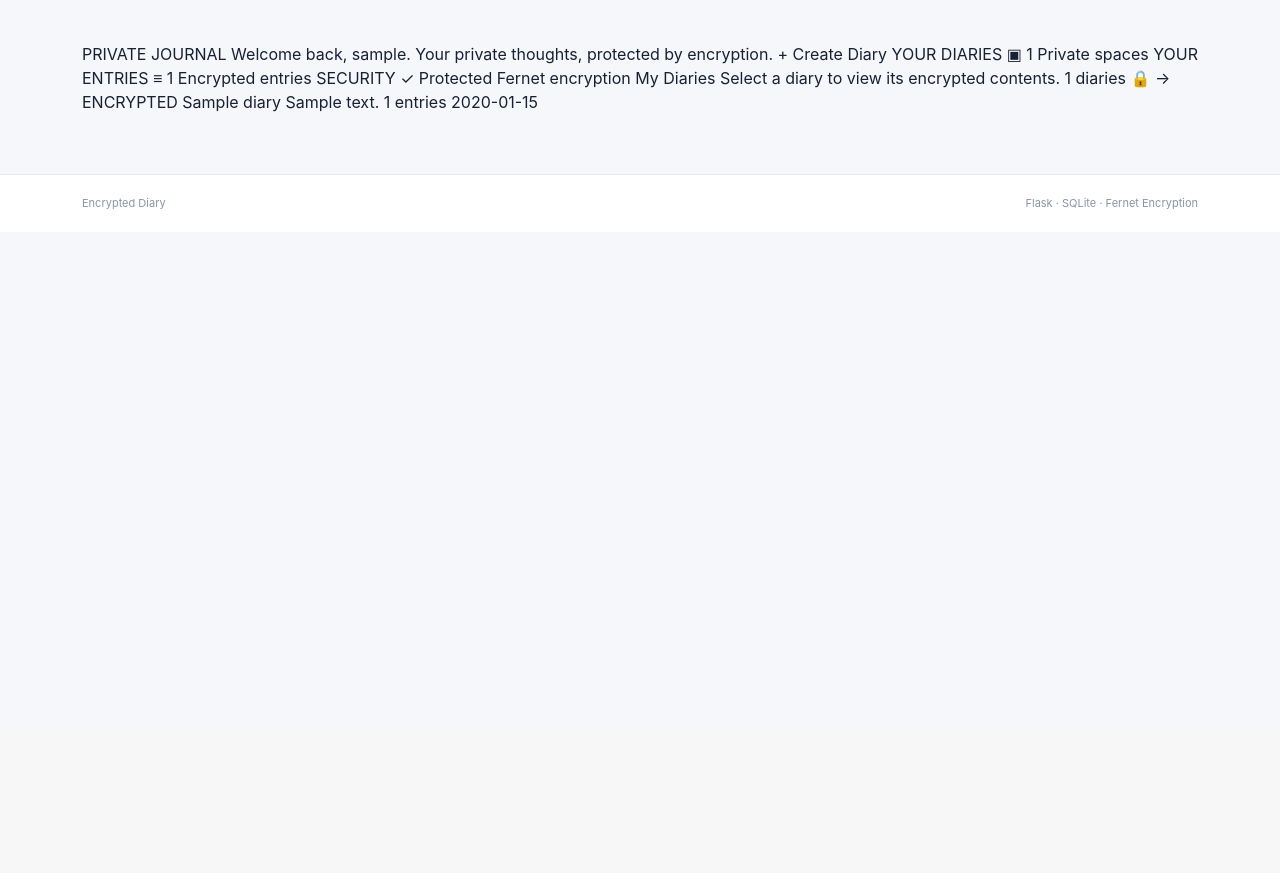
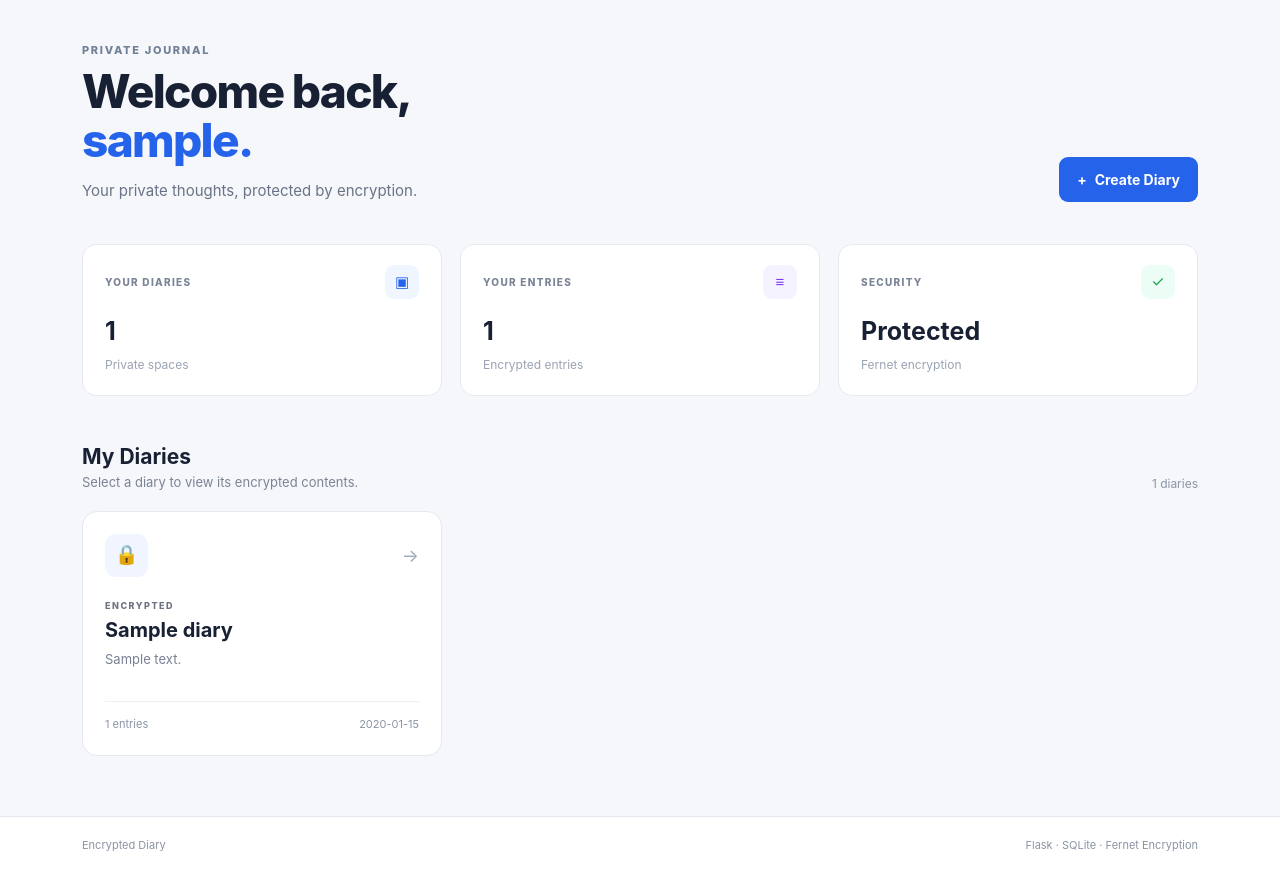
Before and after one commit to Monika425/EncryptedDiary, a Flask app: page / in a window 1280 px wide. Shown: the part 76-949 px from the top of the page. Before the commit the page ends 285 px from the top, so only its background shows below. Run offline with Flask 3, Linux system fonts and the light colour scheme; the visitor is signed in with stand-in values (Sample User, id 1); a database or web service that is not in the repository returns one stand-in record (values such as "Sample title"); some libraries are stand-ins or nearby versions.

Commit message:
Update dashboard.html

```diff
--- a/templates/dashboard.html
+++ b/templates/dashboard.html
@@ -1,38 +1,256 @@
-{% extends "base.html" %} {% block title %} Dashboard · Encrypted Diary {% endblock %} {% block content %}
+{% extends "base.html" %}
+
+{% block title %}
+Dashboard · Encrypted Diary
+{% endblock %}
+
+{% block content %}
+
+<section class="dashboard-hero">
+
+    <div>
+
+        <div class="eyebrow">
             PRIVATE JOURNAL
-Welcome back,
-{{ user["username"] }}.
+        </div>
+
+        <h1>
+            Welcome back,<br>
+            <span>{{ user["username"] }}.</span>
+        </h1>
+
+        <p>
             Your private thoughts, protected by encryption.
+        </p>
 
-+ Create Diary
+    </div>
+
+
+    <a
+        href="{{ url_for('create_diary') }}"
+        class="primary-button"
+    >
+        <span>+</span>
+        Create Diary
+    </a>
+
+</section>
+
+
+<section class="stats-grid">
+
+    <div class="stat-card">
+
+        <div class="stat-top">
+
+            <span>
                 YOUR DIARIES
+            </span>
+
+            <div class="stat-icon blue">
                 ▣
-{{ diaries|length }} Private spaces
+            </div>
+
+        </div>
+
+        <strong>
+            {{ diaries|length }}
+        </strong>
+
+        <small>
+            Private spaces
+        </small>
+
+    </div>
+
+
+    <div class="stat-card">
+
+        <div class="stat-top">
+
+            <span>
                 YOUR ENTRIES
+            </span>
+
+            <div class="stat-icon purple">
                 ≡
-{% set total = namespace(value=0) %} {% for diary in diaries %} {% set total.value = total.value + diary["entry_count"] %} {% endfor %} {{ total.value }} Encrypted entries
+            </div>
+
+        </div>
+
+        <strong>
+
+            {% set total = namespace(value=0) %}
+
+            {% for diary in diaries %}
+
+                {% set total.value =
+                    total.value + diary["entry_count"]
+                %}
+
+            {% endfor %}
+
+            {{ total.value }}
+
+        </strong>
+
+        <small>
+            Encrypted entries
+        </small>
+
+    </div>
+
+
+    <div class="stat-card">
+
+        <div class="stat-top">
+
+            <span>
                 SECURITY
+            </span>
+
+            <div class="stat-icon green">
                 ✓
-Protected Fernet encryption
+            </div>
+
+        </div>
+
+        <strong>
+            Protected
+        </strong>
+
+        <small>
+            Fernet encryption
+        </small>
+
+    </div>
+
+</section>
+
+
+<section class="diaries-section">
+
+    <div class="section-header">
+
+        <div>
+
+            <h2>
                 My Diaries
+            </h2>
+
+            <p>
                 Select a diary to view its encrypted contents.
+            </p>
 
+        </div>
+
+        <div class="diary-count">
             {{ diaries|length }} diaries
+        </div>
+
+    </div>
+
+
     {% if diaries %}
+
+    <div class="diary-grid">
+
         {% for diary in diaries %}
+
+        <a
+            href="{{ url_for(
+                'locked_diary',
+                diary_id=diary['id']
+            ) }}"
+            class="diary-card"
+        >
+
+            <div class="diary-card-header">
+
+                <div class="diary-symbol">
                     🔒
+                </div>
+
+                <div class="card-arrow">
                     →
+                </div>
+
+            </div>
+
+
+            <div class="diary-card-body">
+
+                <div class="encrypted-label">
                     ENCRYPTED
+                </div>
+
+                <h3>
                     {{ diary["name"] }}
-{% if diary["description"] %} {{ diary["description"] }} {% else %} A private encrypted diary. {% endif %}
+                </h3>
 
-{{ diary["entry_count"] }} entries {{ diary["created_at"][:10] }}
+                <p>
+
+                    {% if diary["description"] %}
+
+                        {{ diary["description"] }}
+
+                    {% else %}
+
+                        A private encrypted diary.
+
+                    {% endif %}
+
+                </p>
+
+            </div>
+
+
+            <div class="diary-card-footer">
+
+                <span>
+                    {{ diary["entry_count"] }} entries
+                </span>
+
+                <span>
+                    {{ diary["created_at"][:10] }}
+                </span>
+
+            </div>
+
+        </a>
+
         {% endfor %}
+
+    </div>
+
     {% else %}
+
+    <div class="empty-state">
+
+        <div class="empty-state-icon">
             🔐
+        </div>
+
+        <h3>
             No diaries yet
-Create your first encrypted diary to get started.
+        </h3>
 
+        <p>
+            Create your first encrypted diary
+            to get started.
+        </p>
+
+        <a
+            href="{{ url_for('create_diary') }}"
+            class="primary-button"
+        >
             Create Your First Diary
+        </a>
+
+    </div>
+
     {% endif %}
+
+</section>
+
 {% endblock %}
```
Lines whose indentation alone changed are shown as unchanged.
